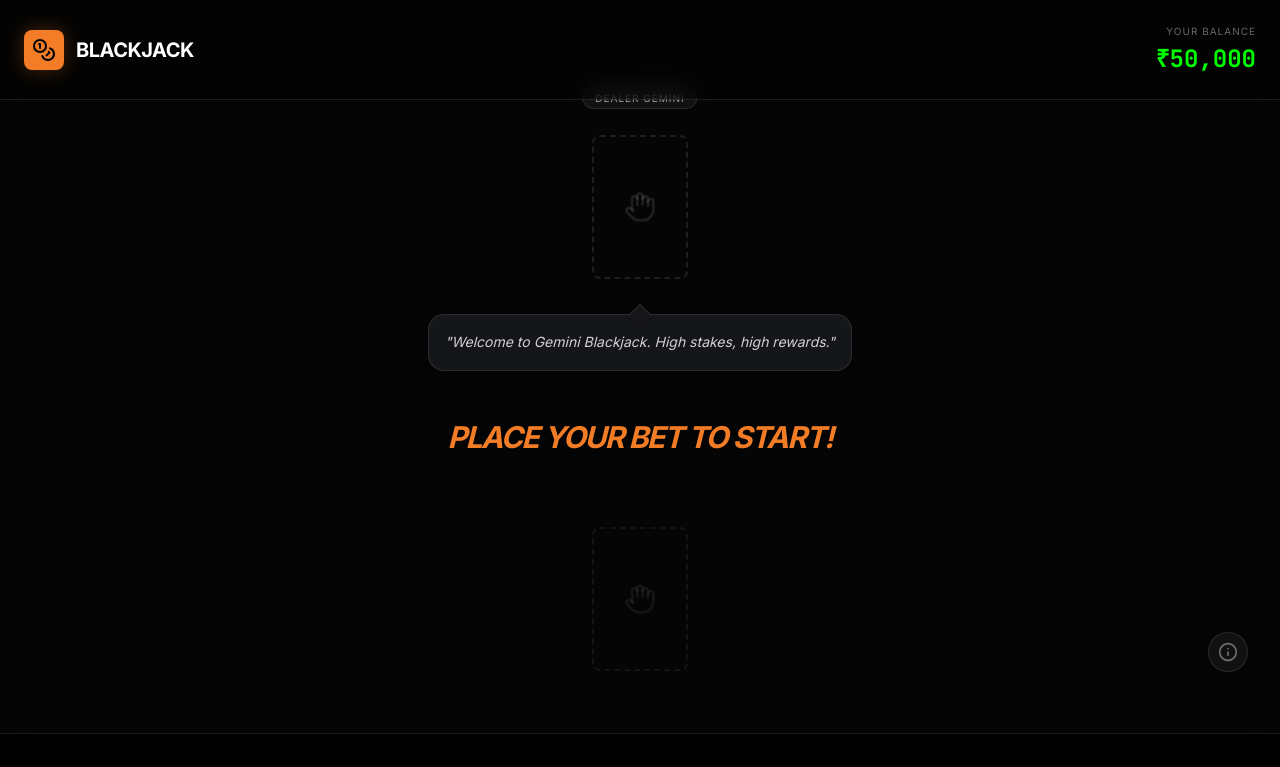
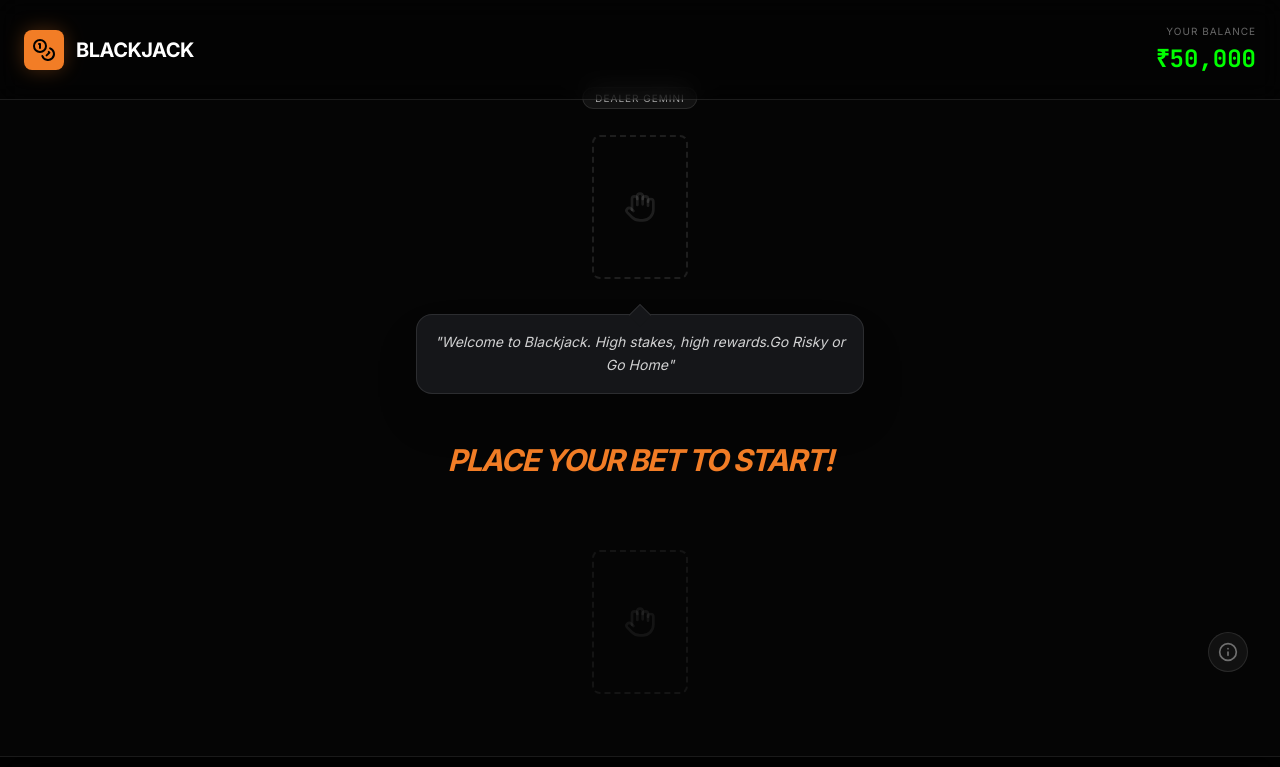
Before and after one commit to Mokshsheokand11/blackjack, a React (Vite) app: page / in a window 1280 px wide. Shown: the top 767 px of the page. Built offline with nearby package versions, Linux system fonts and the light colour scheme.

Commit message:
welcome command

```diff
--- a/src/App.tsx
+++ b/src/App.tsx
@@ -26,7 +26,7 @@ export default function App() {
     currentBet: 0,
     status: 'betting',
     message: 'Place your bet to start!',
-    dealerCommentary: 'Welcome to Gemini Blackjack. High stakes, high rewards.',
+    dealerCommentary: 'Welcome to Blackjack. High stakes, high rewards.Go Risky or Go Home',
     consecutiveAllIns: 0,
   });
 
```
